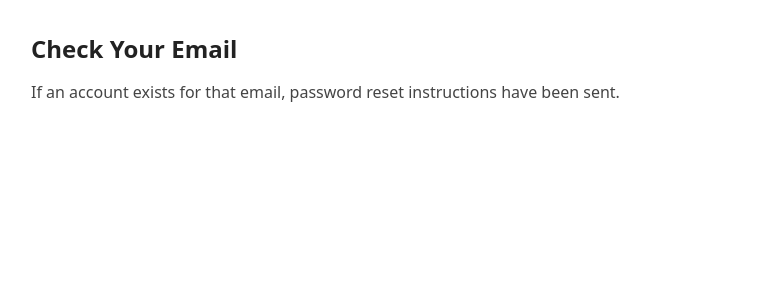
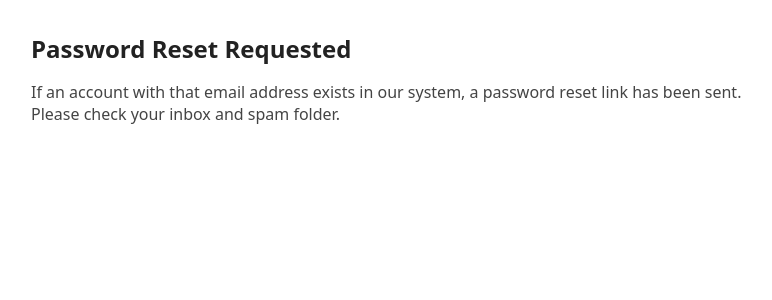
Before and after one commit to eleusink/my-pantry-dependabot, a Django app: a page that uses your-local-code/Inventory/templates/registration/password_reset_done.html in a window 1280 px wide. Shown: the part 92-392 px from the top of the page, without its empty margins (59-831 px from the left). Run offline with Django 4.2, Linux system fonts and the light colour scheme.

Commit message:
Email + password reset working locally

```diff
--- a/your-local-code/Inventory/templates/about.html
+++ b/your-local-code/Inventory/templates/about.html
@@ -39,7 +39,7 @@
           <li>Dante J.</li>
           <li>Emily L.</li>
           <li>Owen M.</li>
-          <li>Mikayla S.</li>
+          <li>Mikayla F.</li>
         </ul>
       </li>
 
--- a/your-local-code/Inventory/templates/registration/password_reset_done.html
+++ b/your-local-code/Inventory/templates/registration/password_reset_done.html
@@ -5,8 +5,10 @@
 {% block content %}
 <section class="about-section">
 	  <div class="container">
-		      <h1>Check Your Email</h1>
-		      <p>If an account exists for that email, password reset instructions have been sent.</p>
+		      <h1>Password Reset Requested</h1>
+		      <p>If an account with that email address exists in our system, a password reset link has been sent.
+		      Please check your inbox and spam folder.
+		      </p>
 	  </div>
 </section>
 {% endblock %}
--- a/your-local-code/Inventory/templates/registration/password_reset_form.html
+++ b/your-local-code/Inventory/templates/registration/password_reset_form.html
@@ -6,8 +6,7 @@
 <section class="about-section">
 	<div class="container">
 		<h1>Reset Password</h1>
-		      <p>Enter your email address below, and we'll send you instructions for setting a new password.</p>
-
+		<p>Enter your email address below and we will send you a password reset link.</p>
 		<form method="post">
 			{% csrf_token %}
 			{{ form.as_p }}
```
Also changed, not shown: your-local-code/Inventory/forms.py (+12 -1 lines), your-local-code/Inventory/views.py (+5 -6 lines). Lines whose indentation alone changed are shown as unchanged.
